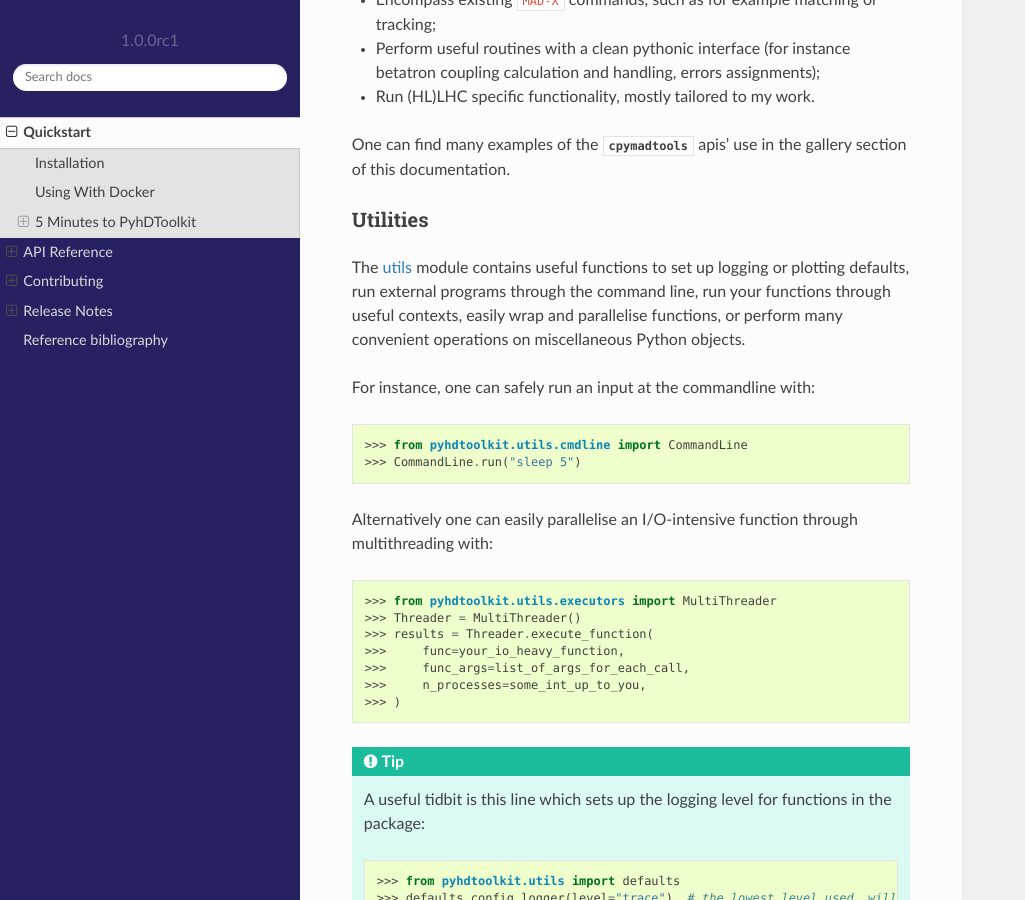
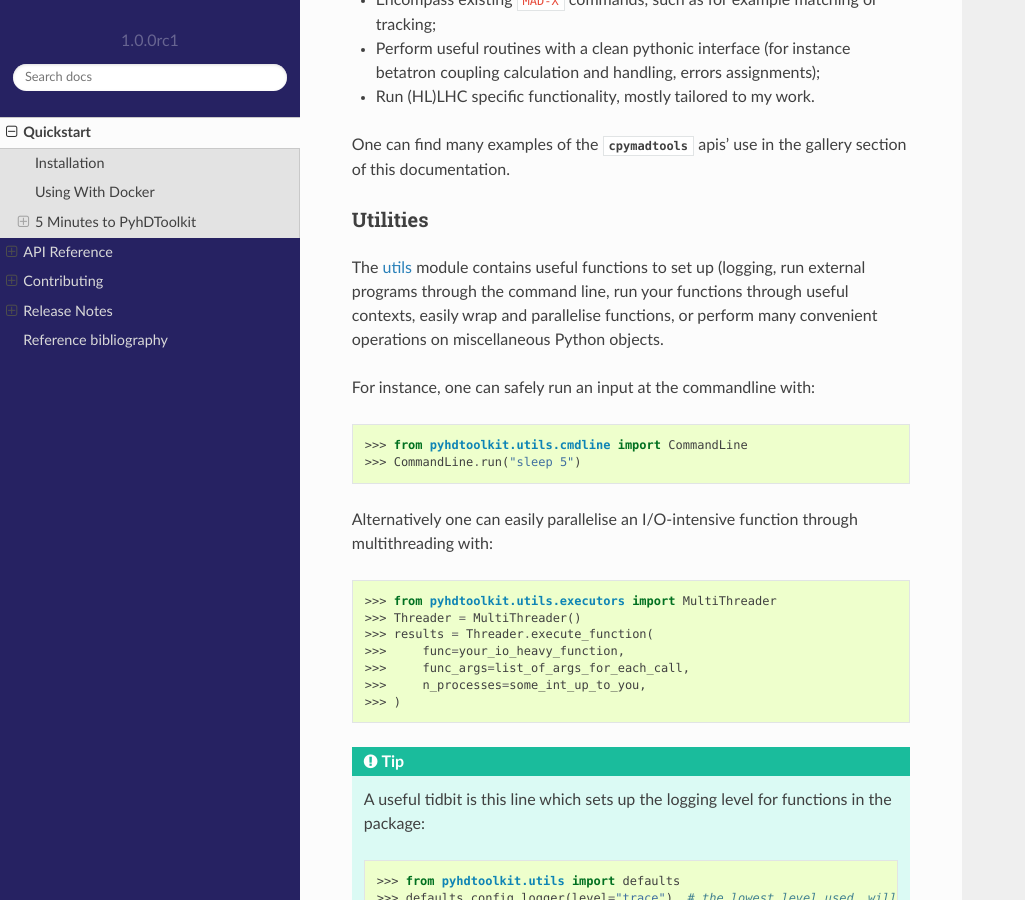
Before and after one commit to fsoubelet/PyhDToolkit, a Sphinx documentation site: the page built from docs/quickstart.rst, in a window 1280 px wide and 900 px high, scrolled down 1961 px. Shown: the whole window, without its empty margins (0-1025 px from the left). Built offline with Sphinx 7.4.7 and the Read the Docs theme 2.0.0, drawn with Linux system fonts in a browser that asks for light colours; pages that are not in the unit, such as notebooks, are missing from menus.

Commit message:
adapt to disappearance of defaults module

```diff
--- a/docs/api/utils.rst
+++ b/docs/api/utils.rst
@@ -7,9 +7,6 @@
    :members:
 
 .. automodule:: pyhdtoolkit.utils.contexts
-   :members:
-
-.. automodule:: pyhdtoolkit.utils.defaults
    :members:
 
 .. automodule:: pyhdtoolkit.utils.executors
--- a/docs/conf.py
+++ b/docs/conf.py
@@ -193,7 +193,6 @@
 
 # Config for the matplotlib plot directive
 plot_formats = [("svg", 250)]
-plot_rcparams = pyhdtoolkit.utils.defaults.PLOT_PARAMS
 
 # -- Options for HTML output ----------------------------------------------
 
--- a/docs/quickstart.rst
+++ b/docs/quickstart.rst
@@ -100,8 +100,7 @@
 Utilities
 ^^^^^^^^^
 
-The :ref:`utils <pyhdtoolkit-utils>` module contains useful functions to set up logging or
-plotting :ref:`defaults <utils-defaults>`, run external programs through the :ref:`command line <utils-cmdline>`,
+The :ref:`utils <pyhdtoolkit-utils>` module contains useful functions to set up (:ref:`logging <utils-logging>`, run external programs through the :ref:`command line <utils-cmdline>`,
 run your functions through :ref:`useful contexts <utils-contexts>`, easily wrap and :ref:`parallelise <utils-executors>`
 functions, or perform many convenient :ref:`operations <utils-operations>` on miscellaneous Python objects.
 
```
Also changed, not shown: 2 other files.
